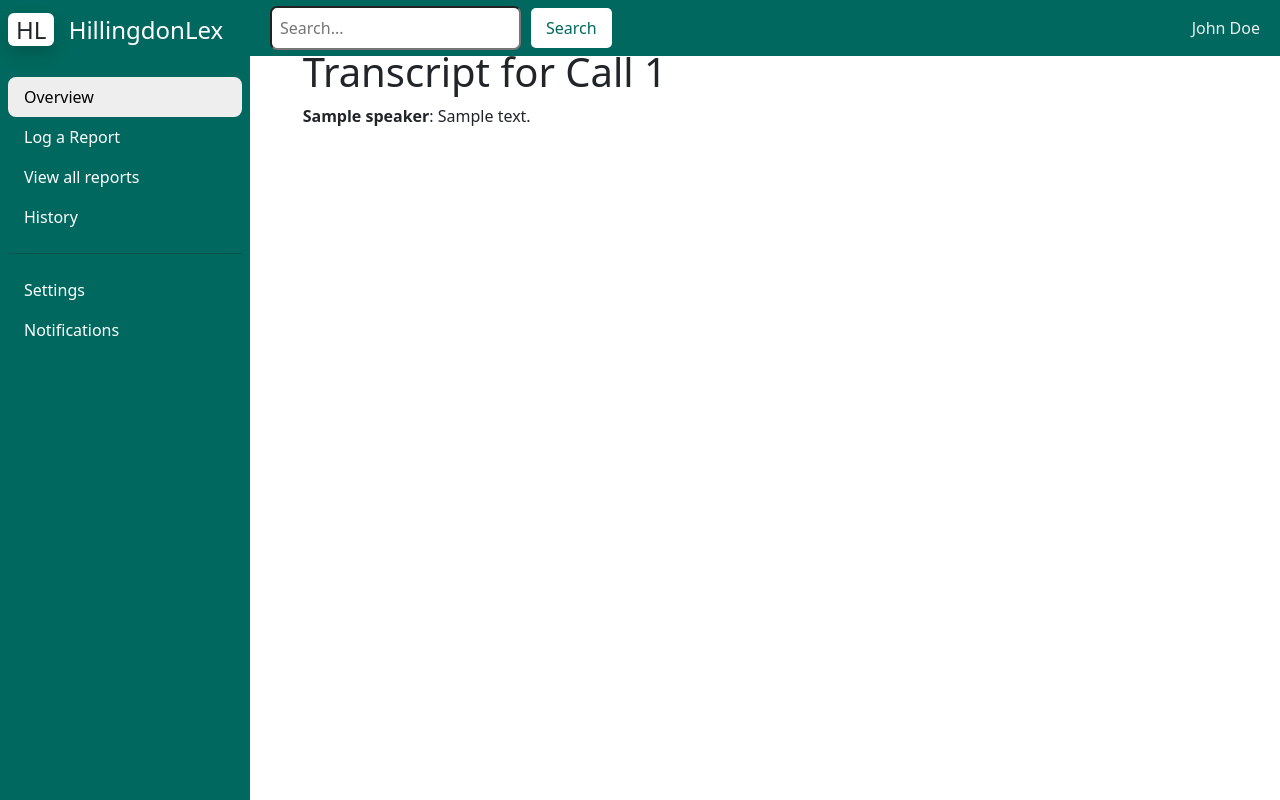
After one commit to ariarub/TeamEngelbartInterface, a Flask app: template templates/transcript.html in a window 1280 px wide. The commit adds this page. Run offline with Flask 3, Linux system fonts and the light colour scheme; the template is opened without the code that fills it: most values are stand-ins (such as "Sample title", 1, 10 or a date in 2020); some libraries are stand-ins or nearby versions.

Commit message:
styling of calls page

```diff
--- a/application.py
+++ b/application.py
@@ -3,6 +3,7 @@ from flask_sqlalchemy import SQLAlchemy
 from datetime import datetime
 import pyodbc
 import os
+import json
 
 application = Flask(__name__)
 
@@ -122,7 +123,32 @@ def history():
 @application.route('/call/<int:CallID>', methods = ['POST'])
 def call_details(CallID):
     call = get_call_details(CallID)
+    #transcript = get_transcript_data(CallID)
+    #print(transcript)
     return render_template('callDetails.html', call=call)
+
+def get_transcript_data(CallID):
+    try:
+        conn = pyodbc.connect(connection_string)
+        cursor = conn.cursor()
+        sql_query = """
+            SELECT logFileName
+            FROM callRecords
+            WHERE CallID = ?
+        """
+        cursor.execute(sql_query, (CallID,))
+        row = cursor.fetchone()
+        if row:
+            log_file_path = row[0]  # Assuming logFileName is the file path
+            with open(log_file_path, 'r') as f:
+                transcript_data = json.load(f)
+            return transcript_data
+        else:
+            print("No transcript found for CallID:", CallID)
+            return None
+    except pyodbc.Error as e:
+        print("Error:", e)
+        return None
 
 
 if __name__ == '__main__':
--- a/static/css/style.css
+++ b/static/css/style.css
@@ -214,3 +214,35 @@ button:hover {
         padding: 8px 15px;
     }
 }
+
+
+Copy code
+.form-inline {
+    display: flex;
+    align-items: center;
+    margin-bottom: 20px; /* Add some spacing below the form */
+}
+
+.form-control {
+    padding: 8px;
+    border-radius: 5px;
+    margin-right: 10px;
+}
+
+.btn {
+    padding: 8px 15px;
+    background-color: #00685E;
+    color: #fff;
+    border: none;
+    border-radius: 5px;
+    cursor: pointer;
+}
+
+.btn-primary {
+    background-color: #007bff; /* Change button color to primary */
+}
+
+hr {
+    border-top: 1px solid #ccc;
+    margin-top: 20px; /* Add some spacing above the horizontal rule */
+}
--- a/templates/callDetails.html
+++ b/templates/callDetails.html
@@ -7,11 +7,11 @@
     <body>
         <h1>Phone Call Details</h1>
         <div class="call-info">
-        <p>Call ID: {{ call.CallID }}</p>
+        <p>Caller: {{ call.callerNumber }}</p>
         <p>Call Start: {{ call.callStartTimestamp }}</p>
         <p>Call End: {{ call.callEndTimestamp }}</p>
         <p>Call Duration: {{ call.callDurationInSeconds }}</p>
-        <p>Call End: {{ call.logFileName }}</p>
+        <p>Call Transcript: {{ call.logFileName }}</p>
         </div>
         <script>
             function goBack() {
--- /dev/null
+++ b/templates/transcript.html
@@ -0,0 +1,14 @@
+{% extends 'base.html' %}
+
+{% block content %}
+<div class="dashboard-content px-3 pt-5">
+    <div class="col-md-9 ms-sm-auto col-lg-10 px-md-4">
+        <h1>Transcript for Call {{ transcript_data.CallID }}</h1>
+        <div class="transcript">
+            {% for entry in transcript_data.entries %}
+            <p><strong>{{ entry.speaker }}</strong>: {{ entry.text }}</p>
+            {% endfor %}
+        </div>
+    </div>
+</div>
+{% endblock %}
```
Also changed, not shown: templates/history.html (+5 -5 lines).
